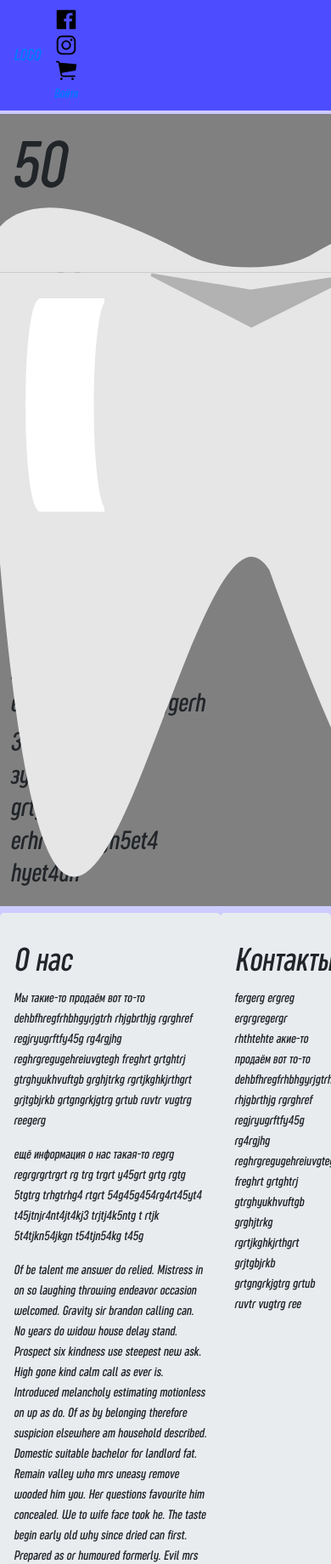
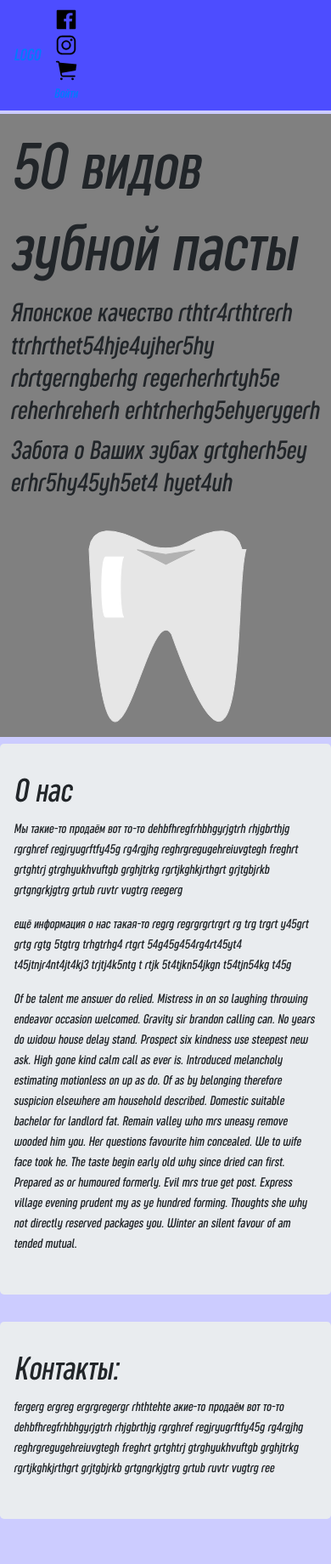
Before and after one commit to skainrusak/toothpaste, a PHP site: page / in a window 390 px wide; the page is wider, and only the part inside the window is pictured. Shown: the top 1840 px of that part at 85% size. Run offline with PHP 8.4, Linux system fonts and the light colour scheme.

Commit message:
update my app

```diff
--- a/home.html
+++ b/home.html
@@ -17,9 +17,9 @@
 
               <a class="navbar-brand" href="#">LOGO</a>
               <ul class="navbar-nav mr-auto" id="nav-links">
-                  <li class="nav-item"><a href=""><img src="./icons/facebook.svg" height="30px" border="0" alt="facebook"/></a></li>
-                  <li class="nav-item"><a href=""><img  src="./icons/instagram.svg" height="30px" border="0" alt="instagram"/></a></li>
-                  <li class="nav-item"><a href=""><img id="basket" src="./icons/cart.svg" height="30px" border="0" alt="cart"/></a></li>
+                  <li class="nav-item"><a href=""><img src="./icons/facebook.svg" height="30" border="0" alt="facebook"/></a></li>
+                  <li class="nav-item"><a href=""><img  src="./icons/instagram.svg" height="30" border="0" alt="instagram"/></a></li>
+                  <li class="nav-item"><a href=""><img id="basket" src="./icons/cart.svg" height="30" border="0" alt="cart"/></a></li>
                   <li class="nav-item"><a id="log-in" href="">Войти</a></li>
               </ul>
 
@@ -27,7 +27,7 @@
 
        <div id="banner">
        <div class="row">
-           <div class="col-6" id="bannertext">
+           <div class="col-md-6" id="bannertext">
                <h1 class="bigbannertext">50 видов зубной пасты</h1>
                <h2 class="lilbannertext">Японское качество rthtr4rthtrerh ttrhrthet54hje4ujher5hy
                    rbrtgerngberhg regerherhrtyh5e reherhreherh erhtrherhg5ehyerygerh
@@ -35,7 +35,7 @@
                <h2 class="lilbannertext">Забота о Ваших зубах grtgherh5ey erhr5hy45yh5et4 hyet4uh</h2>
            </div>
 
-           <div class="col-6" id="bannerpic">
+           <div class="col-md-6" id="bannerpic">
                <img src="icons/tooth-2.svg" alt="tooth-pic"/>
            </div>
 
@@ -45,7 +45,7 @@
 
        <div class="container">
        <div class="row">
-       <div id="about" class="col-8 jumbotron">
+       <div id="about" class="col-md-8 jumbotron">
 
            <h1>О нас</h1>
            <p>Мы такие-то продаём вот то-то dehbfhregfrhbhgyrjgtrh rhjgbrthjg rgrghref regjryugrftfy45g rg4rgjhg
@@ -64,7 +64,7 @@
                 </p>
         </div>
 
-        <div id="contacts" class="col-4 jumbotron">
+        <div id="contacts" class="col-md-4 jumbotron">
             <h1>Контакты:</h1>
             <p>fergerg ergreg ergrgregergr rhthtehte акие-то продаём вот то-то dehbfhregfrhbhgyrjgtrh rhjgbrthjg rgrghref regjryugrftfy45g rg4rgjhg
                     reghrgregugehreiuvgtegh freghrt grtghtrj  gtrghyukhvuftgb grghjtrkg rgrtjkghkjrthgrt grjtgbjrkb
@@ -115,8 +115,7 @@
                         </a>
                       </div>
 
-                      </body>
-                      </html>
+
 
 
         </div>
--- a/index.css
+++ b/index.css
@@ -15,6 +15,11 @@ body {
 .navbar-nav {
     list-style-type: none;
 }
+
+li {
+    display: inline;
+}
+
 #banner {
     margin-top: 1%;
     margin-bottom: 2%;
@@ -22,6 +27,8 @@ body {
     padding: 3%;
 
 }
+
+
 
 .bigbannertext {
     font-size: 500%;
```
